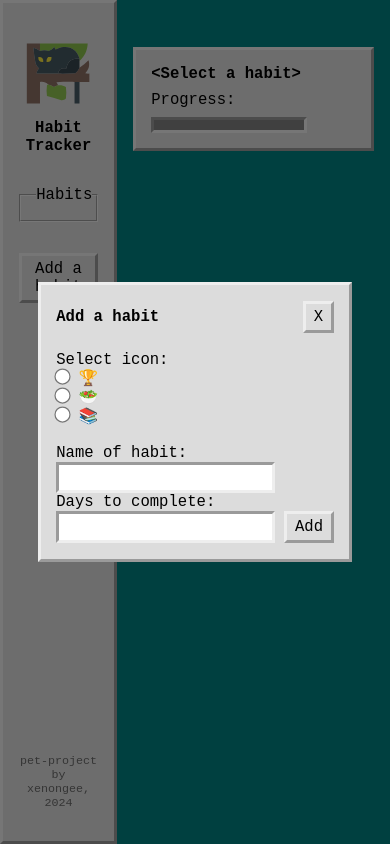
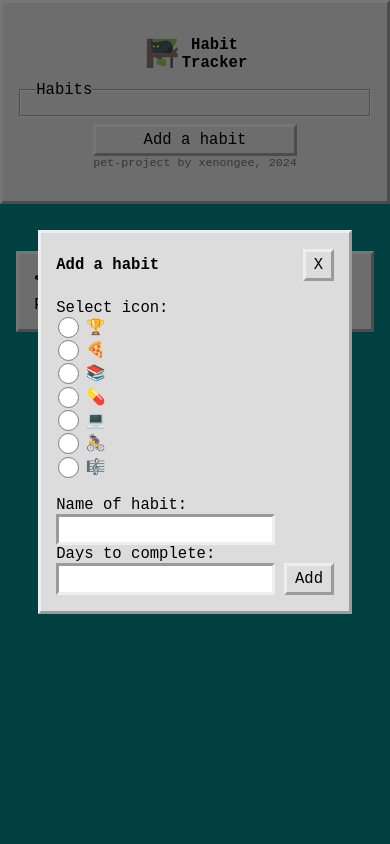
Before and after one commit to xenongee/javascript-basics, a plain HTML site: page index.html in a window 390 px wide. Drawn offline with Linux system fonts and the light colour scheme.

Commit message:
Habit App - frontend pt6

```diff
--- a/assets/app.js
+++ b/assets/app.js
@@ -1,4 +1,4 @@
-`use strict`;
+"use strict";
 
 const habitKey = 'HABIT_DATA';
 let habitsData = [];
@@ -15,43 +15,65 @@ const page = {
         daysList: document.querySelector('.daysList'),
         currentDay: document.querySelector('.currentDay'),
     },
-    modal: document.querySelector('.modal'),
+    modal: {
+        window: document.querySelector('.modal'),
+        icons: document.querySelector('.modal .modalContent .icons'),
+        habitName: document.querySelector('.modal .modalContent .habitName'),
+        habitDaysCount: document.querySelector('.modal .modalContent .habitDaysCount'),
+    },
 };
 
 const templates = {
-    menuElement: function (id, icon, name) {
+    menuElement: (id, icon, name) => {
         const elem = document.createElement('span');
         elem.setAttribute('habit-menu-id', id);
         elem.innerHTML = `${icon} <a>${name}</a>`;
         return elem;
     },
-    habitHeader: function (name) {
+    habitHeader: (name) => {
         const elem = document.createElement('strong');
         elem.innerHTML = name;
         return elem;
     },
-    habitProgress: function (value, max) {
+    habitProgress: (value, max) => {
         const parent = document.createElement('div');
-        const spanElem = document.createElement('span')
-        const progressElem = document.createElement('progress')
+        const spanElem = document.createElement('span');
+        const progressElem = document.createElement('progress');
         spanElem.innerHTML = `Progress: ${(value / max) * 100}%`;
         progressElem.setAttribute('max', max);
         progressElem.setAttribute('value', value);
         parent.append(spanElem, progressElem);
         return parent.children;
     },
-    habitDay: function (dayCount, comment) {
+    habitDay: (dayCount, comment) => {
         const elem = document.createElement('li');
         elem.innerHTML = `<strong>Day ${dayCount}</strong><div class="comment"><i>${comment}</i><button onclick="removeDay(${dayCount - 1})">Remove</button></div>`
         return elem;
+    },
+    modalIcons: (icons) => {
+        const parent = document.createElement('div');
+        for (const icon in icons) {
+            const inputElem = document.createElement('input');
+            const labelElem = document.createElement('label');
+            inputElem.setAttribute('type', 'radio');
+            inputElem.setAttribute('name', 'habitIcon');
+            inputElem.setAttribute('id', icon);
+            labelElem.setAttribute('for', icon);
+            labelElem.innerHTML = icons[icon];
+            parent.append(inputElem, labelElem);
+        }
+        return parent.children;
     }
-
 }
 
 const habitIcons = {
     sport: '🏆',
-    food: '🥗',
-    edu: '📚'
+    food: '🍕',
+    edu: '📚',
+    health: '💊',
+    programming: '💻',
+    bike: '🚴‍♀️',
+    music: '🎼',
 };
 
 
@@ -76,24 +98,24 @@ function addDay(event) {
     const data = new FormData(event.target);
     const comment = data.get('comment');
     if (!comment) {
-        form['comment'].classList.add('error');
+        form.comment.classList.add('error');
         return;
     }
-    if (form['comment'].classList.contains('error')) {
-        form['comment'].classList.remove('error');
+    if (form.comment.classList.contains('error')) {
+        form.comment.classList.remove('error');
     }
     console.log(habitsData);
     habitsData = habitsData.map(habbit => {
         if (habbit.id === globalActiveHabit) {
             return {
                 ...habbit,
-                days: habbit.days.concat([{comment}])
+                days: habbit.days.concat([{ comment }])
             }
         }
         return habbit;
     })
     console.log(habitsData);
-    form['comment'].value = '';
+    form.comment.value = '';
     renderPage(globalActiveHabit);
     saveData();
 }
@@ -123,7 +145,7 @@ function addhabit(event) {
 */
 
 function toggleModal() {
-    page.modal.classList.toggle('hidden');
+    page.modal.window.classList.toggle('hidden');
 }
 
 function renderSidePanel(currenthabit) {
@@ -199,4 +221,5 @@ function renderPage(activeHabitId) {
 (() => {
     loadData();
     renderPage(1);
+    page.modal.icons.replaceChildren(...templates.modalIcons(habitIcons));
 })()
--- a/assets/styles.css
+++ b/assets/styles.css
@@ -12,8 +12,12 @@ input {
 	border: inset;
 }
 
-input[type="radio"] {
-	transform: scale(1.25);
+input[type="radio"]+label {
+	border: 1px solid transparent;
+}
+
+input[type="radio"]+label:hover {
+	border: 1px dotted;
 }
 
 button {
@@ -98,9 +102,17 @@ small {
 	width: 100%;
 }
 
+.sidePanel > header {
+	display: flex;
+	flex-direction: column;
+	align-items: center;
+}
+
 .sidePanel > header img {
-	max-height: 256px;
-	max-width: 256px;
+	--size: 10;
+	max-height: calc(100vh / var(--size));
+	max-width: calc(100vw / var(--size));
+	object-fit: contain;
 }
 
 .sidePanel > main * {
@@ -199,17 +211,43 @@ small {
 	align-items: center;
 }
 
+.modalContent .icons {
+	display: grid;
+	grid-template-columns: 1fr 10fr;
+	gap: 0.15rem 0.25rem;
+}
+
 input.error {
 	outline: dotted 1px red;
 }
 
-@media (max-width: 425px) {
+@media (max-width: 540px) {
 	* {
 		font-size: calc(100vw / 25);
 	}
 
-	.sidePanel > main > fieldset {
-		min-width: 100%;
+	.app {
+		flex-direction: column;
+	}
+
+	.sidePanel {
+		width: 100%;
+	}
+
+	.sidePanel > header {
+		display: flex;
+		flex-direction: row;
+		justify-content: center;
+		align-items: center;
+	}
+
+	.sidePanel > header,
+	.sidePanel > main {
+		margin-bottom: 0.5rem;
+	}
+
+	.mainPanel {
+		height: 100%;
 	}
 }
 
--- a/index.html
+++ b/index.html
@@ -13,7 +13,6 @@
         <div class="sidePanel">
             <header>
                 <img src="assets/logo.svg" alt="habit Logo">
-                <br>
                 <strong>
                     Habit
                     <br>
@@ -76,15 +75,13 @@
                 <main>
                     <form onsubmit="addhabit(event)">
                         <span>Select icon:</span>
-                        <div>
-                            <input type="radio" id="habitIcon1" name="habitIcon">
+                        <div class="icons">
+                            <!-- <input type="radio" id="habitIcon1" name="habitIcon">
                             <label for="habitIcon1">🏆</label>
-                            <br>
                             <input type="radio" id="habitIcon2" name="habitIcon">
                             <label for="habitIcon2">🥗</label>
-                            <br>
                             <input type="radio" id="habitIcon3" name="habitIcon">
-                            <label for="habitIcon3">📚</label>
+                            <label for="habitIcon3">📚</label> -->
                         </div>
                         <br>
                         <div>
```
